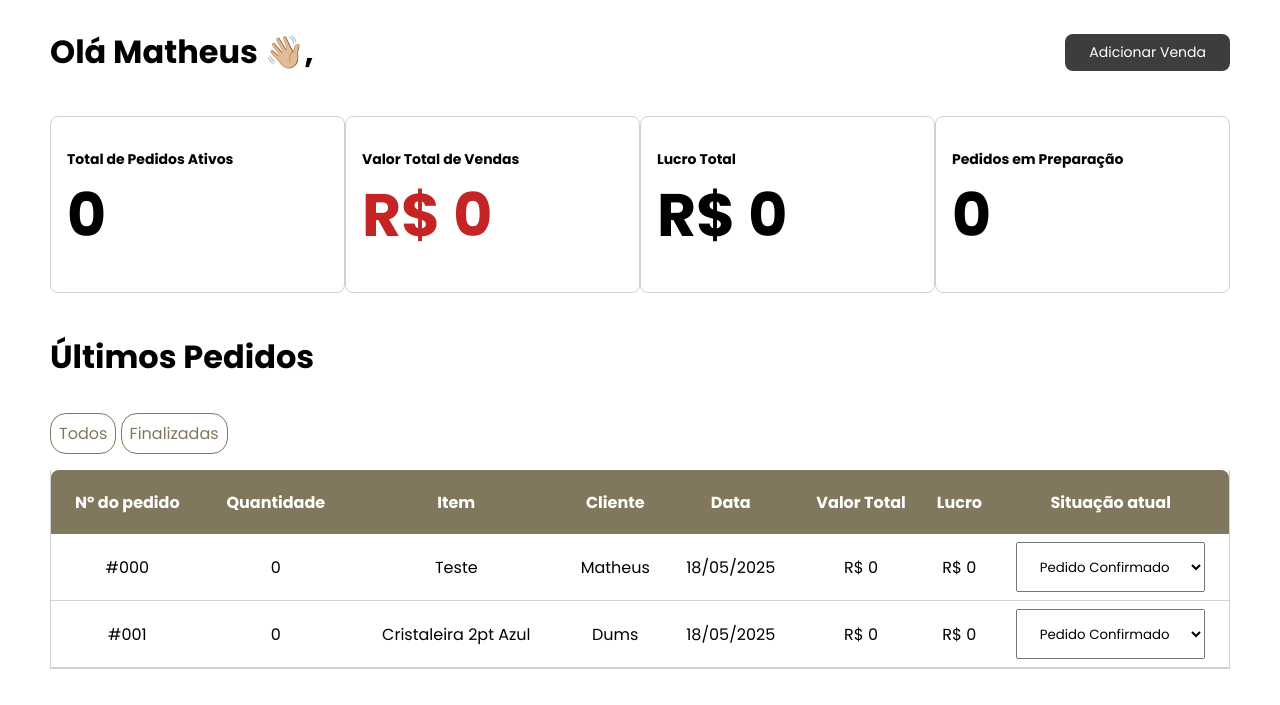
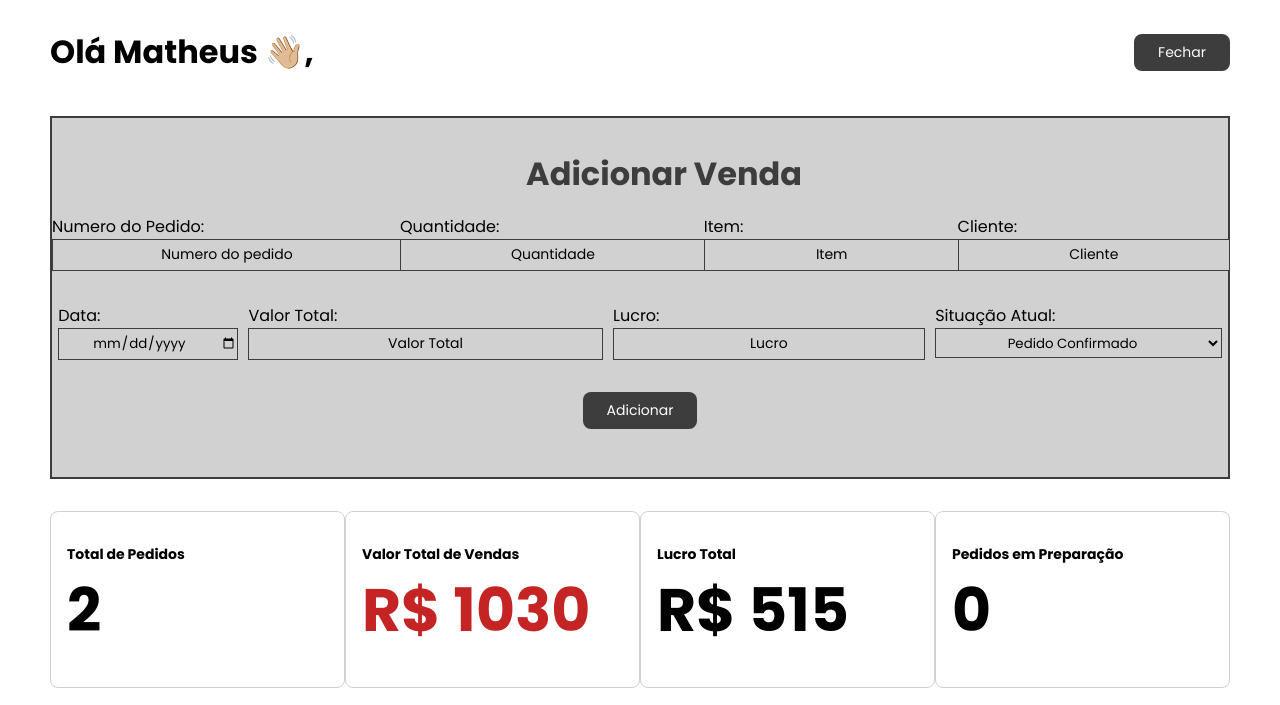
Before and after one commit to MatheusDums/dashboard_moveis, a plain HTML site: page assets/pages/finalizadas.html in a window 1280 px wide. Both pictures are taken after a click on the link "Adicionar Venda". Shown: the part 95-800 px from the top of the page. Drawn offline with Linux system fonts and the light colour scheme.

Commit message:
Criação de algumas funções úteis no Javascript e implementando elas nos cards

```diff
--- a/assets/css/style.css
+++ b/assets/css/style.css
@@ -150,7 +150,7 @@ nav {
 
 /* infos - cards */
 #numbs {
-    padding-top: 5rem;
+    padding-top: 2rem;
 }
 
 .info_cards {
@@ -277,6 +277,15 @@ footer {
 
 /* ----------------------------------------------------------------------------------------------------------------------- */
 /* page apos acionar botão adicionar venda */
+.add_sale_disable {
+    display: none;
+}
+
+.add_sale_enable {
+    display: flex;
+    flex-direction: column;
+}
+
 #add_sale {
     padding: 2rem 0;
     background-color: var(--gray_border);
@@ -348,7 +357,7 @@ footer {
 /* Finalizadas Page */
 
 .pagina_finalizadas #numbs {
-    padding-top: 0rem;
+    padding-top: 2rem;
 }
 
 /* ----------------------------------------------------------------------------------------------------------------------- */
@@ -378,7 +387,7 @@ footer {
     justify-content: space-evenly;
 }
 
-.pagina_ultimo_mes .card{
+.pagina_ultimo_mes .card {
     padding: 0 1rem;
 }
 
--- a/assets/js/script.js
+++ b/assets/js/script.js
@@ -0,0 +1,94 @@
+/* SALVAR NO LOCAL STORAGE  */
+function salvarNoLocalStorage()  {
+
+}
+
+/* FUNÇÃO PARA EXIBIR OU NÃO O FORMULÁRIO DE ADCIONAR VENDA */
+const infosbBtn = document.querySelectorAll(".info_btn");
+let infosBtnText = document.getElementById("infosBtnText");
+let addSales = document.getElementById("add_sale");
+
+function showForm() {
+  if (addSales.classList.contains("add_sale_enable")) {
+    addSales.classList.remove("add_sale_enable");
+    addSales.classList.add("add_sale_disable");
+    infosBtnText.innerHTML = "Adicionar Venda";
+  } else {
+    addSales.classList.remove("add_sale_disable");
+    addSales.classList.add("add_sale_enable");
+    infosBtnText.innerHTML = "Fechar";
+  }
+}
+
+/* FUNÇÃO PARA IMPRIMIR PÁGINA DOS ULTIMOS 30 DIAS */
+
+const printBtn = document.getElementById("print_btn");
+
+function printPage() {
+  window.print();
+}
+/* --------------------------------------------------------------------------------------------------------------------------------- */
+/* VALOR CORRETO EM VALOR TOTAL DE VENDAS */
+let valorTotalVenda = 0;
+
+function calcularValorTotal() {
+  let valorTotal = 0;
+  let valorTotalSpan = document.querySelectorAll(".valor_total_span");
+  valorTotalSpan.forEach((span) => {
+    let valor = parseFloat(span.innerText.replace("R$", "").replace(",", "."));
+    if (!isNaN(valor)) {
+      valorTotal += valor;
+    }
+  });
+  return valorTotal;
+}
+
+console.log(calcularValorTotal());
+
+let valorTotalCerto = document.getElementsByClassName("valor_total_ok");
+valorTotalCerto[0].innerHTML = calcularValorTotal().toFixed(0);
+
+/* VALOR CORRETO EM LUCRO */
+let lucroTotal = document.querySelectorAll("valor_lucro_span");
+
+function calcularLucroTotal() {
+  let lucroTotal = 0;
+  let lucroTotalSpan = document.querySelectorAll(".valor_lucro_span");
+  lucroTotalSpan.forEach((span) => {
+    let valor_lucro = parseFloat(
+      span.innerText.replace("R$", "").replace(",", ".")
+    );
+    if (!isNaN(valor_lucro)) {
+      lucroTotal += valor_lucro;
+    }
+  });
+  return lucroTotal;
+}
+
+console.log(calcularLucroTotal());
+let valorLucroCerto = document.getElementsByClassName("valor_lucro_ok");
+valorLucroCerto[0].innerHTML = calcularLucroTotal();
+
+/* TOTAL DE PEDIDOS CORRETO */
+/* quantidade_pedidos / quantidade_pedidos_span*/
+
+let quantidadePedidos = document.querySelectorAll("td");
+
+function calcularQuantidadeTotal() {
+  let quantidadeTotal = 0;
+  let qtdPedidosSpan = document.querySelectorAll(".quantidade_pedidos_span");
+  qtdPedidosSpan.forEach((span) => {
+    let quantidade = parseInt(span.innerText);
+    if (!isNaN(quantidade)) {
+      quantidadeTotal++;
+    }
+  });
+  return quantidadeTotal;
+}
+
+console.log(calcularQuantidadeTotal());
+let quantidadePedidosCerto = document.getElementsByClassName("quantidade_pedidos");
+quantidadePedidosCerto[0].innerHTML = calcularQuantidadeTotal();
+
+/* TOTAL DE PEDIDOS EM PRODUÇÃO */
+/* --------------------------------------------------------------------------------------------------------------------------------- */
--- a/assets/pages/finalizadas.html
+++ b/assets/pages/finalizadas.html
@@ -42,7 +42,69 @@
             </div>
 
             <div class="infos_btn">
-                <a href="#" class="button">Adicionar Venda</a>
+                <a href="#" class="button" onclick="showForm()" id="infosBtnText">Adicionar Venda</a>
+            </div>
+        </section>
+        <section id="add_sale" class="add_sale_disable">
+            <div class="add_sale_content">
+                <h2>Adicionar Venda</h2>
+            </div>
+
+            <div class="add_sale_inputs">
+                <div class="inputs_top">
+                    <div class="option_sale">
+                        <label for="pedido_num">Numero do Pedido:</label>
+                        <input type="text" placeholder="Numero do pedido" id="pedido_num" required>
+                    </div>
+
+                    <div class="option_sale">
+                        <label for="quantidade">Quantidade:</label>
+                        <input type="text" placeholder="Quantidade" id="quantidade" required>
+                    </div>
+
+                    <div class="option_sale">
+                        <label for="item">Item:</label>
+                        <input type="text" placeholder="Item" id="item" required>
+                    </div>
+
+                    <div class="option_sale">
+                        <label for="cliente">Cliente:</label>
+                        <input type="text" placeholder="Cliente" id="cliente" required>
+                    </div>
+                </div>
+
+                <div class="inputs_bottom">
+                    <div class="option_sale">
+                        <label for="data_venda">Data:</label>
+                        <input type="date" name="data" id="data_venda" required>
+                    </div>
+
+                    <div class="option_sale">
+                        <label for="valor_total">Valor Total:</label>
+                        <input type="text" placeholder="Valor Total" id="valor_total" required>
+                    </div>
+
+                    <div class="option_sale">
+                        <label for="lucro">Lucro:</label>
+                        <input type="text" placeholder="Lucro" id="lucro" required>
+                    </div>
+
+                    <div class="option_sale">
+                        <label for="situacao">Situação Atual:</label>
+                        <select name="options" id="situacao">
+                            <option value="confirmado">Pedido Confirmado</option>
+                            <option value="preparando">Em Preparação</option>
+                            <option value="entrega">Aguardando Entrega</option>
+                            <option value="finalizada">Entregue</option>
+                        </select>
+                    </div>
+
+                </div>
+
+                <div class="add_sale_btn">
+                    <a href="#" class="button">Adicionar</a>
+                </div>
+
             </div>
         </section>
 
@@ -51,10 +113,10 @@
                 <div class="card">
                     <div class="card_content">
                         <div class="card_title">
-                            <h2>Total de Pedidos Ativos</h2>
+                            <h2>Total de Pedidos</h2>
                         </div>
                         <div class="card_cont">
-                            <h3>0</h3>
+                            <h3 class="quantidade_pedidos">0</h3>
                         </div>
                     </div>
                 </div>
@@ -65,7 +127,7 @@
                             <h2>Valor Total de Vendas</h2>
                         </div>
                         <div class="card_cont">
-                            <h3>R$ <span>0</span></h3>
+                            <h3>R$ <span class="valor_total_ok">0</span></h3>
                         </div>
                     </div>
 
@@ -77,7 +139,7 @@
                             <h2>Lucro Total</h2>
                         </div>
                         <div class="card_cont">
-                            <h3>R$ <span>0</span></h3>
+                            <h3>R$ <span class="valor_lucro_ok" >0</span></h3>
                         </div>
                     </div>
 
@@ -126,13 +188,13 @@
 
                     <tbody class="table_body">
                         <tr>
-                            <td>#000</td>
+                            <td># <span class="quantidade_pedidos_span">000</span></td>
                             <td>0</td>
                             <td>Teste</td>
                             <td>Matheus</td>
                             <td>18/05/2025</td>
-                            <td>R$ <span>0</span></td>
-                            <td>R$ <span>0</span></td>
+                            <td class="valor_total_td">R$ <span class="valor_total_span">1000</span></td>
+                            <td>R$ <span class="valor_lucro_span">500</span></td>
                             <td>
                                 <select name="" id="">
                                     <option value="confirmado">Pedido Confirmado</option>
@@ -146,13 +208,13 @@
 
 
                         <tr>
-                            <td>#001</td>
+                            <td># <span  class="quantidade_pedidos_span">001</span></td>
                             <td>0</td>
                             <td>Cristaleira 2pt Azul</td>
                             <td>Dums</td>
                             <td>18/05/2025</td>
-                            <td>R$ <span>0</span></td>
-                            <td>R$ <span>0</span></td>
+                            <td class="valor_total_td">R$ <span class="valor_total_span">30</span></td>
+                            <td>R$ <span class="valor_lucro_span">15</span></td>
                             <td>
                                 <select name="" id="">
                                     <option value="confirmado">Pedido Confirmado</option>
@@ -175,6 +237,8 @@
             <p>Rústicos & Cia Dashboard - Developed by <a href="#">Matheus Dums</a> - All Right Reserved</p>
         </div>
     </footer>
+
+    <script src="../js/script.js"></script>
 </body>
 
 </html>
```
Also changed, not shown: assets/js/script_finalizadas.js (added, +12 -0 lines), assets/pages/ultimo_mes.html (+5 -3 lines), index.html (+22 -22 lines), assets/js/script_last_days.js (added).
